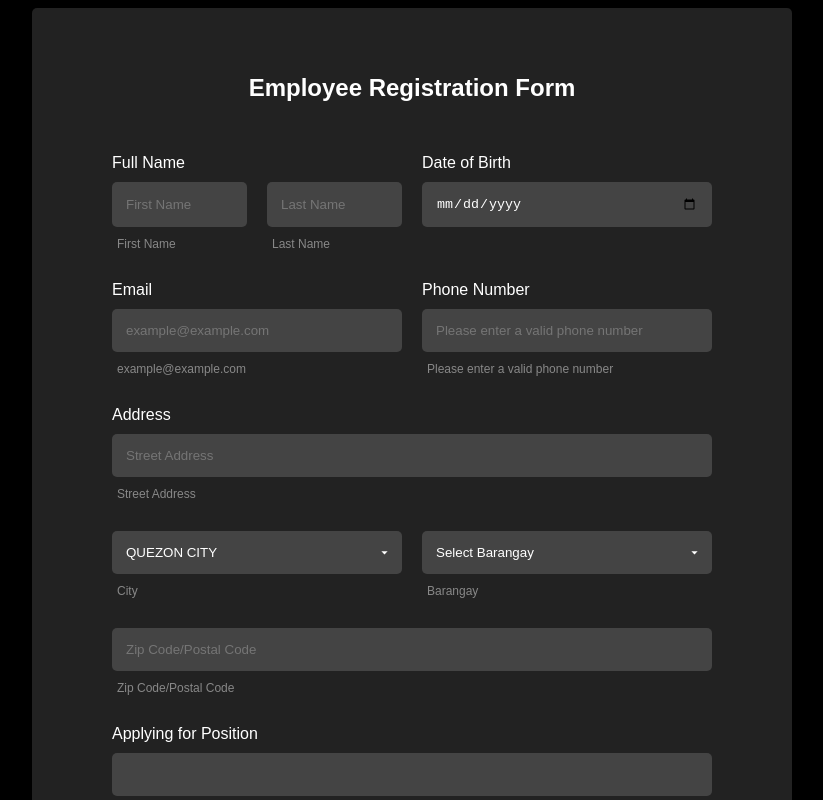
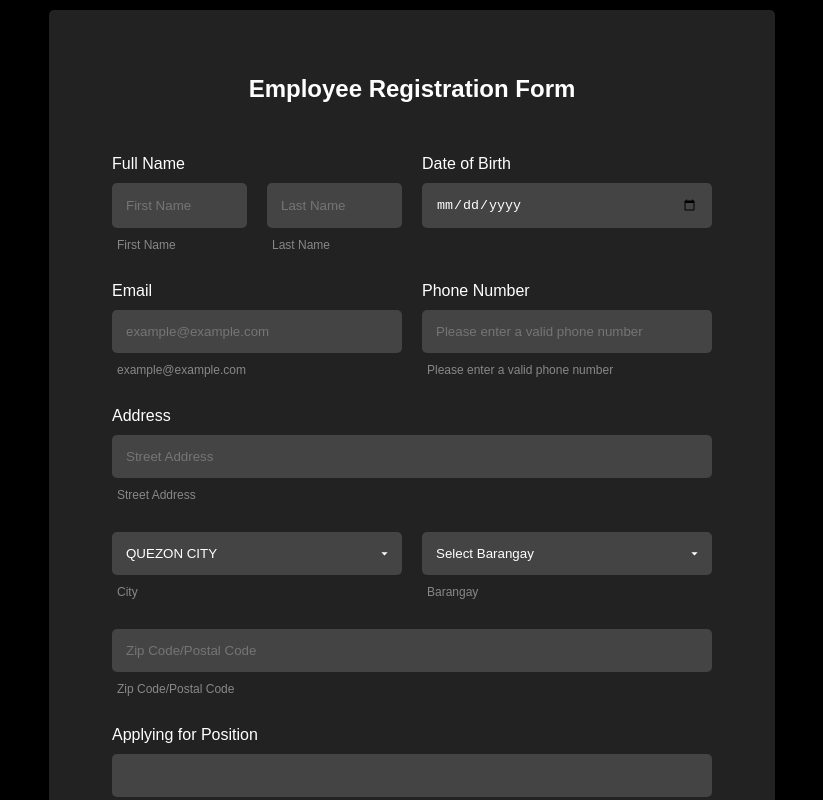
Before and after one commit to AlloySensei/fluffy-waddle, a plain HTML site: page index.html in a window 1280 px wide. Shown: the top 800 px of the page, without its empty margins (228-1051 px from the left). Drawn offline with Linux system fonts and the light colour scheme.

Commit message:
Add files via upload

```diff
--- a/index.html
+++ b/index.html
@@ -10,20 +10,22 @@
         color: #fff;
         font-family: Arial, sans-serif;
         text-align: center;
+        margin: 10px;
+        padding: 0;
     }
 
     .container {
         margin: 0 auto;
         background-color: #222;
         border-radius: 5px;
-        width: 100%;
+        width: 90%; /* Change this to a percentage */
         max-width: 600px;
-        padding: 0.1em 5em;
+        padding: 2em 5%; /* Adjust padding for responsiveness */
     }
 
     h1, h2 {
         font-size: 24px;
-        padding-top: 2em;
+        padding-top: .7em;
     }
 
     form {
@@ -107,6 +109,7 @@
     }
     .submit {
         margin-top: 2em;
+        margin-bottom: 1.5em;
     }
 
     select {
```
